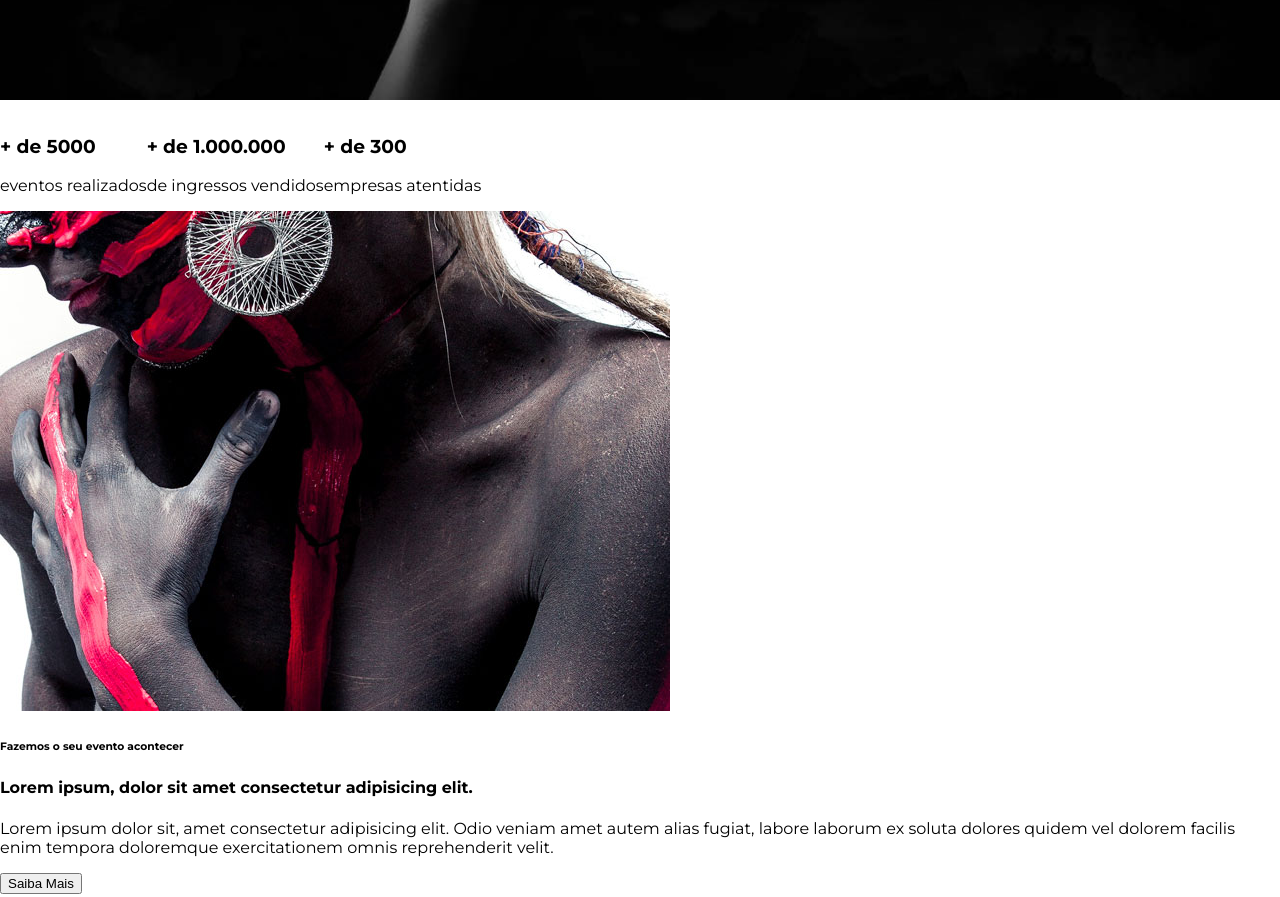
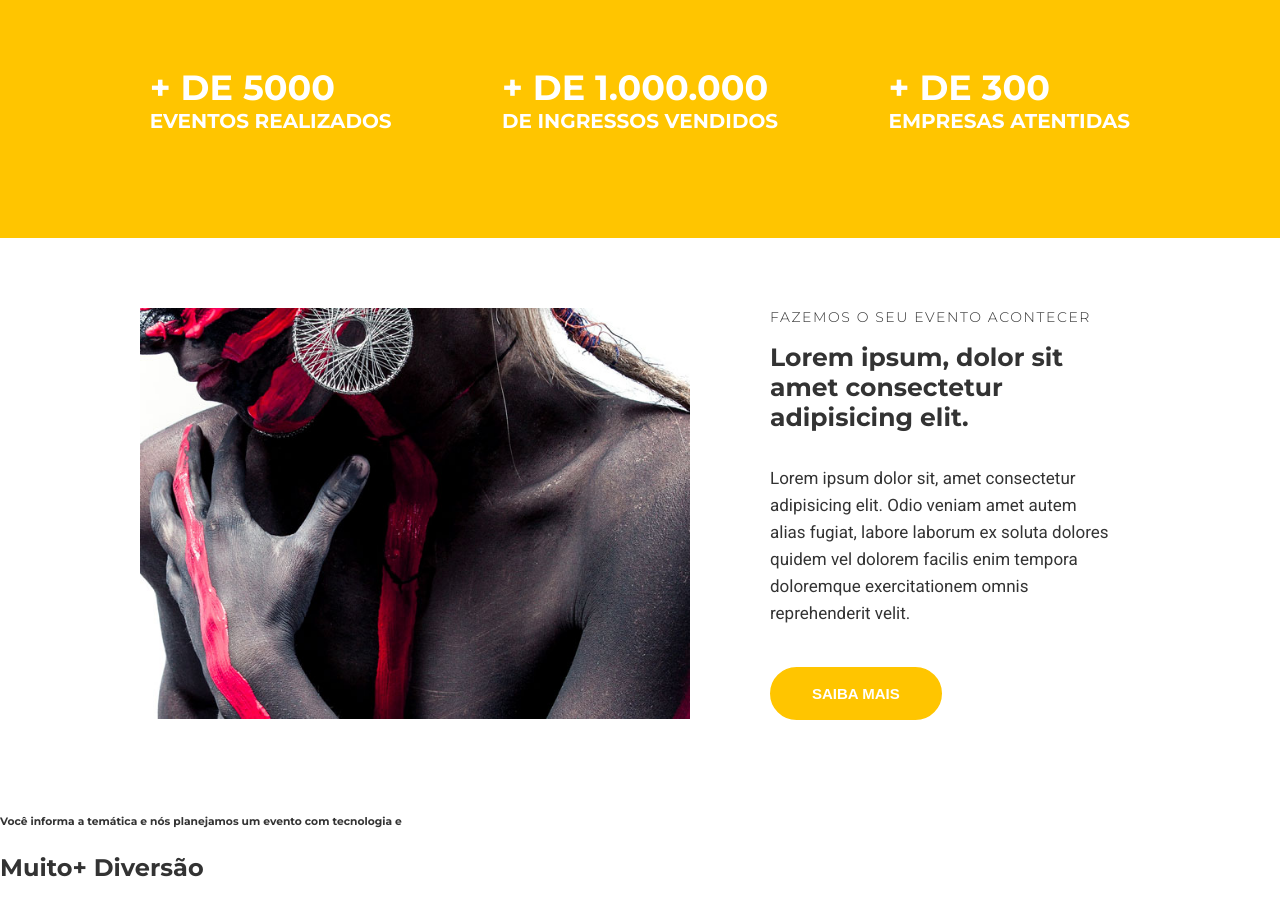
Before and after one commit to Tecla-Maximus-Ltda/studion, a website: page src/index.html in a window 1280 px wide. Shown: the part 700-1597 px from the top of the page. Drawn offline with Linux system fonts and the light colour scheme.

Commit message:
feat(main): Stylying counter and institutional sections

```diff
--- a/src/index.html
+++ b/src/index.html
@@ -8,6 +8,7 @@
 </head>
 <body>
   <nav class="navbar">
+    <div class="container navbar__container">
       <h1 class="logo-studion">
         Studi<span class="copy-primary">on</span>
         <span class="logo-studion__subtitle">Eventos</span>
@@ -39,6 +40,7 @@
           </a>
         </li>
       </ul>
+    </div>
   </nav>
 
   <header>
@@ -55,25 +57,38 @@
   </header>
 
   <main>
-    <section>
-      <ul>
+    <section id="counter">
+      <ul class="container counter__container">
         <li>
-          <h3>+ de 5000 </h3>
+          <h3>
+            + de 5000
+            <small>
               eventos realizados
+            </small>
+          </h3>
         </li>
         <li>
-          <h3>+ de 1.000.000 </h3>
+          <h3>
+            + de 1.000.000
+            <small>
               de ingressos vendidos
+            </small>
+          </h3>
         </li>
         <li>
-          <h3>+ de 300 </h3>
-          empresas atentidas</li>
+          <h3>
+            + de 300
+            <small>
+              empresas atentidas
+            </small>
+          </h3>
+        </li>
       </ul>
     </section>
 
-    <section>
-      <div>
-        <img src="./images/institutional.jpg" alt="Studion institutional"/>
+    <section class="container institutional">
+      <img class="institutional__image" src="./images/institutional.jpg" alt="Studion institutional"/>
+      <div class="institutional__copy">
         <h6>Fazemos o seu evento acontecer</h6>
         <h4>Lorem ipsum, dolor sit amet consectetur adipisicing elit.</h4>
         <p>
@@ -82,7 +97,7 @@
           quidem vel dolorem facilis enim tempora doloremque exercitationem
           omnis reprehenderit velit.
         </p>
-        <button>Saiba Mais</button>
+        <button class="btn btn--institutional">Saiba Mais</button>
       </div>
     </section>
 
--- a/src/style.css
+++ b/src/style.css
@@ -1,4 +1,4 @@
-@import url('https://fonts.googleapis.com/css2?family=Montserrat:wght@400;700;900&display=swap');
+@import url('https://fonts.googleapis.com/css2?family=Montserrat:wght@300;400;500;700;900&family=Roboto&display=swap');
 
 * {
   box-sizing: border-box;
@@ -7,13 +7,26 @@
 :root {
   font-family: 'Montserrat', sans-serif;
   font-size: 16px;
+  --color-copy: #333;
   --color-primary: #ffc500;
   --default-padding: 1rem;
+  color: var(--color-copy)
 }
 
 body {
   margin: 0;
   padding-top: 7.75rem;
+}
+
+header,
+main,
+footer {
+  overflow-x: hidden;
+}
+
+.container {
+  max-width: 1140px;
+  margin: 0 auto;
 }
 
 ul {
@@ -26,18 +39,21 @@ ul {
 .navbar {
   position: fixed;
   z-index: 1;
+  top: 0;
+  left: 0;
+  width: 100%;
+  background-color: #000;
+  color: #FFF;
+}
+
+.navbar__container {
   display: grid;
   grid-template-columns: 1fr 9fr;
   align-items: center;
-  top: 0;
-  left: 0;
 
   width: 100vw;
   height: 7.75rem;
   padding: 0 1rem;
-
-  background-color: #000;
-  color: #FFF;
 }
 
 .navbar__links {
@@ -79,13 +95,13 @@ ul {
 }
 
 #slider {
-/*   padding: var(--default-padding); */
+  background-color: #000;
   color: #fff;
 }
 
 .slide {
   position: relative;
-  height: calc(100vh - 7.75rem);
+  /* height: calc(100vh - 7.75rem); */
 }
 
 .slide__background-image {
@@ -131,8 +147,75 @@ ul {
   transition: 0.5s all ease;
 }
 
-.btn:hover, .btn:active, .btn:focus {
+.btn:hover,
+.btn:active,
+.btn:focus,
+.btn--institutional {
   border-color: var(--color-primary);
   background-color: var(--color-primary);
   color: #fff;
 }
+
+#counter {
+  background-color: var(--color-primary);
+  color: #fff;
+  text-transform: uppercase;
+}
+
+.counter__container {
+  display: grid;
+  grid-template-columns: repeat(auto-fill, minmax(300px, 1fr));
+  place-items: center;
+  padding: 4.375rem 1rem;
+}
+
+.counter__container h3 {
+  font-size: 2.1875rem;
+}
+
+.counter__container h3 small{
+  display: block;
+  font-size: 1.25rem;
+}
+
+.institutional {
+  display: grid;
+  grid-template-columns: auto auto;
+  gap: 3.125rem;
+  align-items: center;
+  padding: 4.375rem;
+}
+
+.institutional__image {
+  max-width: 550px;
+}
+
+.institutional__copy {
+  padding: 0 1.875rem;
+}
+
+.institutional__copy h6{
+  font-size: 0.875rem;
+  font-weight: 300;
+  letter-spacing: 0.1rem;
+  text-transform: uppercase;
+  margin: 0;
+}
+
+.institutional__copy h4{
+  font-size: 1.5625rem;
+  margin-top: 1rem;
+}
+
+.institutional p {
+  font-family: 'Roboto', sans-serif;
+  font-size: 1.0625rem;
+  line-height: 1.6875rem;
+  margin-bottom: 0;
+  margin-bottom: 2.5rem;
+}
+
+.btn--institutional:hover {
+  color: var(--color-copy);
+  background: unset;
+}
```
Lines whose indentation alone changed are shown as unchanged.
